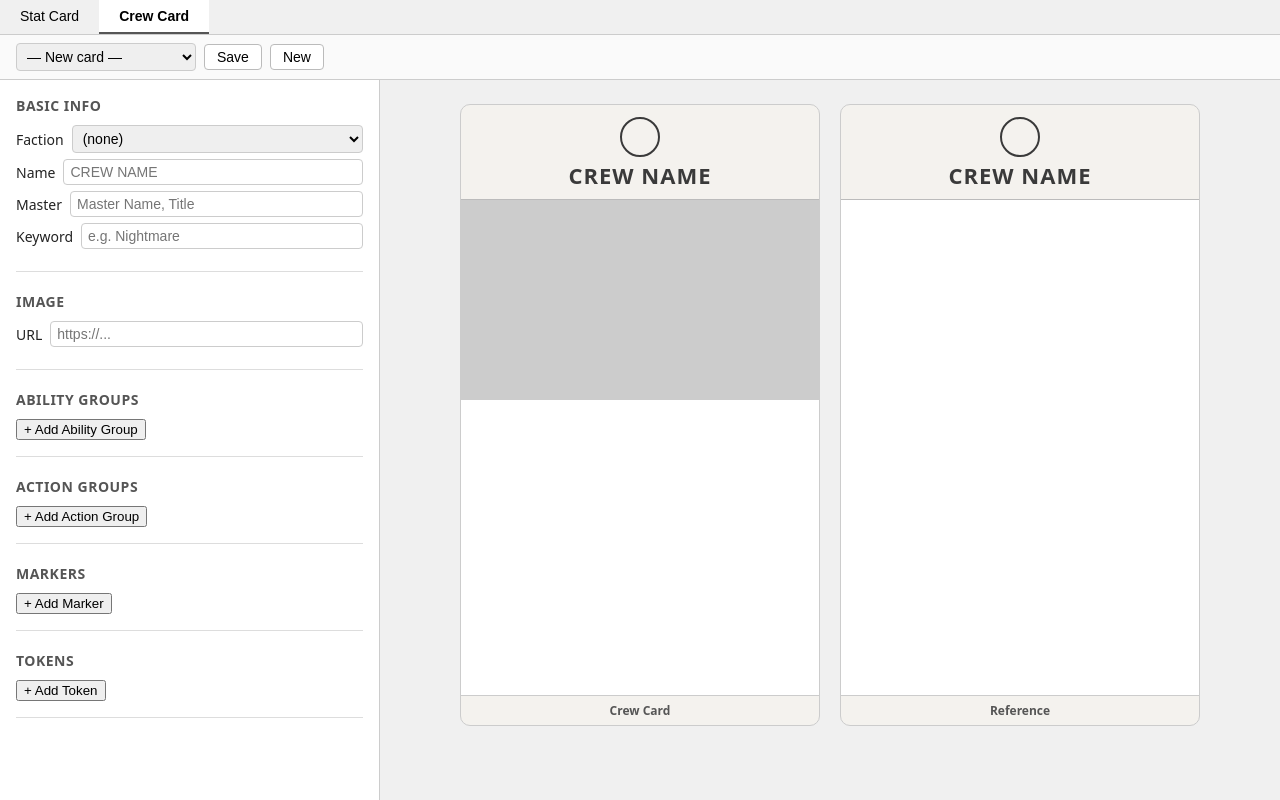
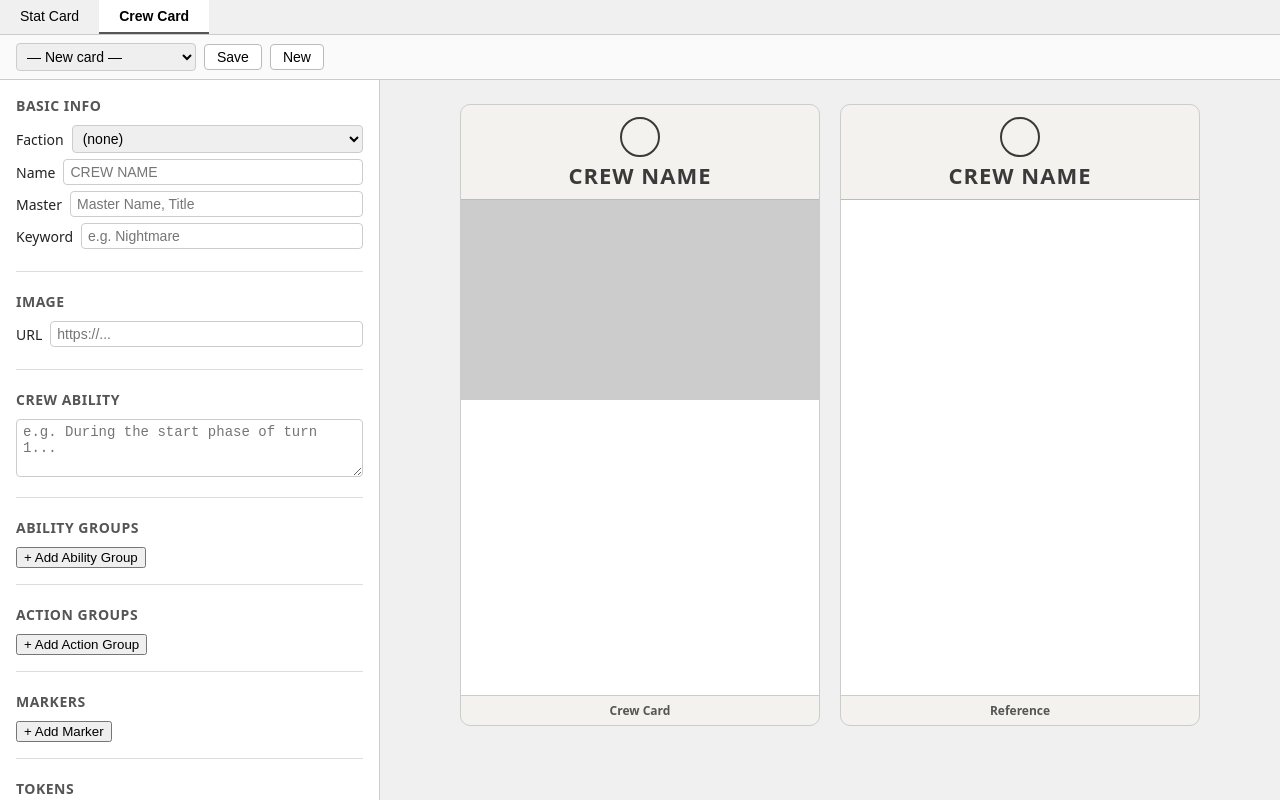
Before and after one commit to BlakeMSteel/malifaux-card-creator, a React (Vite) app: page / in a window 1280 px wide. Both pictures are taken after a click on the button "Crew Card". Built offline with nearby package versions, Linux system fonts and the light colour scheme.

Commit message:
non-peon rider and fix default tokens

```diff
--- a/src/App.tsx
+++ b/src/App.tsx
@@ -37,6 +37,7 @@ const defaultCrewCard: CrewCardData = {
   keyword: '',
   faction: '',
   imageUrl: '',
+  crewAbility: '',
   abilityGroups: [],
   actionGroups: [],
   markers: [],
--- a/src/CrewCard/Form/CrewCardForm.tsx
+++ b/src/CrewCard/Form/CrewCardForm.tsx
@@ -36,7 +36,7 @@ const TOKEN_PRESETS: Record<string, string> = {
   'Chi': "Before performing a duel, this model may remove this token to receive +1 to its duel total.",
   'Convert': "The Dmg stat of this model's attack actions is reduced by 1.",
   'Craven': "This model cannot declare the Interact action and is ignored for strategies and schemes. When this model ends its activation, remove this token.",
-  'Death': "When this model succeeds in an attack action that deals damage, it may remove this token. If it does so, the target must either discard a card, drain a soulstone, or be killed.",
+  'Death': "When this model succeeds in an attack action that deals damage, it may remove this token. If it does so, the target must either discard a card, drain a 💎, or be killed.",
   'Distracted': "When this model targets a friendly model, it must remove this token and suffer a - to that action's duel. Canceled by Focused.",
   'Drift': "When this model activates, it may remove this token to place into base contact with a friendly Tide marker within 5\".",
   'Entranced': "This model's actions that target a friendly model cannot be cheated. After this model resolves an action targeting a friendly model, remove this token.",
@@ -47,7 +47,7 @@ const TOKEN_PRESETS: Record<string, string> = {
   'Flicker': "During the end phase, kill this model. This token cannot be removed.",
   'Focused': "Before performing a duel, this model may remove this token to receive a + to the duel. Canceled by Distracted.",
   'Fragile Ego': "After another enemy model is chosen to activate, if this model has not activated this turn, the crew that applied this token may remove it to force this model to activate instead.",
-  'Fright': "This model considers its Unimpeded abilities blank. After a friendly model succeeds in a healing action targeting this model, it may choose to receive one additional raise; if it does, remove this token after resolving the action.",
+  'Fright': "This model considers its 🛡️ abilities blank. After a friendly model succeeds in a ✨ action targeting this model, it may choose to receive one additional raise; if it does, remove this token after resolving the action.",
   'Frozen Solid': "This model may not be moved by enemy effects. After either this model suffers damage or an enemy model targets this model with the Interact action, remove this token (this model may target itself with the Interact action).",
   'Glowy': "Attacks that target this model are unaffected by concealing terrain. During the end phase, remove this token.",
   'Glutted': "When this model ends its activation, it may remove this token to heal 1.",
@@ -65,13 +65,13 @@ const TOKEN_PRESETS: Record<string, string> = {
   'Interesting Parts': "This model is affected by the enemy crew card as if it were a unique model allied to the enemy leader, but it may not affect or use power bars. This model considers enemy non-Scheme, non-Strategy markers to be friendly.",
   'Life': "When this model suffers damage, it may remove this token. If it does so, it may not be reduced to below 1 health.",
   'New Blood': "This model gains the Family keyword.",
-  'Numb': "This model loses its Don't Turn Your Back ability (if any) and does not prevent friendly models from declaring the Interact action due to: being engaged with this model, this model being in base contact with a marker, or leaving this model's engagement range. During the end phase, remove this token.",
+  'Numb': "This model loses its Don't Turn Your Back ability (if any) and does not prevent friendly models from declaring the Interact action due to:\n■ Being engaged with this model.\n■ This model being in base contact with a marker.\n■ Leaving this model's engagement range. During the end phase, remove this token.",
   'Paranoia': "When this token is removed, the crew that applied it may move this model up to 4\" and then make a Scheme marker into base contact with it, after resolving the current action (if any). During the end phase, this model must either discard a card or remove this token.",
-  'Parasite': "When this model is killed, the crew that applied this token infuses a soulstone.",
+  'Parasite': "When this model is killed, the crew that applied this token infuses a 💎.",
   'Perforated': "After this model resolves the Walk or Charge action, deal 1 damage to it per inch it moved (to a maximum of 3). Other models may target this model with the Interact action to remove this token.",
   'Poison': "During the end phase deal 1 irreducible damage to this model.",
   'Promoted': "If this model is non-unique it receives +1 Skl when declaring attack actions.",
-  'Reload': "When a model in this model's LoS ends its activation, this model may remove this token to declare a ranged attack targeting that model. If it does so, no other models in this crew may use a Reload token until the next model activates.",
+  'Reload': "When a model in this model's LoS ends its activation, this model may remove this token to declare a 🔫 targeting that model. If it does so, no other models in this crew may use a Reload token until the next model activates.",
   'Replica': "After this model discards an upgrade, it may remove this token to attach the discarded upgrade.",
   'Shame': "This model cannot be targeted by the actions of other enemy models. When this model ends its activation, it may choose to deal 1 damage to itself to remove this token.",
   'Shielded': "When this model is dealt non-irreducible damage, it must remove this token to reduce that damage by 1. This token may reduce damage to 0.",
@@ -79,9 +79,9 @@ const TOKEN_PRESETS: Record<string, string> = {
   'Slow': "Reduce this model's action limit by 1 (to a minimum of 1). When this model ends its activation, remove this token. Canceled by Fast.",
   'Spiritual Chains': "When this model flips, cheats, or discards the black joker, it is dealt 2 damage and then this token is removed.",
   'Staggered': "This model suffers -2 Sp and cannot be moved by other enemy models. When this model ends its activation, remove this token. Canceled by Hastened.",
-  'Stunned': "This model cannot declare triggers and it counts all suit symbols on its card as blank. When this model ends its activation, remove this token.",
-  'Summon': "This model cannot declare the Interact action. This model does not infuse a soulstone for its crew when it is killed. This token cannot be removed.",
-  'Suppressed': "When this model declares a healing action, it must drain a soulstone or the action fails. After this model resolves a healing action, remove this token.",
+  'Stunned': "This model cannot declare triggers and it counts all ⚡ symbols on its card as blank. When this model ends its activation, remove this token.",
+  'Summon': "This model cannot declare the Interact action. This model does not infuse a 💎 for its crew when it is killed. This token cannot be removed.",
+  'Suppressed': "When this model declares a ✨ action, it must drain a 💎 or the action fails. After this model resolves a ✨ action, remove this token.",
   'Voyage': "When this model would be moved by an enemy effect, it may remove this token. If it does so, this model controls the move.",
 }
 
@@ -98,7 +98,7 @@ export default function CrewCardForm({ card, onChange }: Props) {
     update({ abilityGroups: card.abilityGroups.map(g => g.id === groupId ? { ...g, ...patch } : g) })
 
   const addAbilityGroup = () => {
-    const g: AbilityGroup = { id: crypto.randomUUID(), uniqueOnly: false, excludeSummonToken: false, abilities: [] }
+    const g: AbilityGroup = { id: crypto.randomUUID(), uniqueOnly: false, excludePeon: false, excludeSummonToken: false, abilities: [] }
     update({ abilityGroups: [...card.abilityGroups, g] })
   }
 
@@ -126,7 +126,7 @@ export default function CrewCardForm({ card, onChange }: Props) {
     update({ actionGroups: card.actionGroups.map(g => g.id === groupId ? { ...g, ...patch } : g) })
 
   const addActionGroup = () => {
-    const g: ActionGroup = { id: crypto.randomUUID(), uniqueOnly: false, excludeSummonToken: false, actions: [] }
+    const g: ActionGroup = { id: crypto.randomUUID(), uniqueOnly: false, excludePeon: false, excludeSummonToken: false, actions: [] }
     update({ actionGroups: [...card.actionGroups, g] })
   }
 
@@ -249,6 +249,16 @@ export default function CrewCardForm({ card, onChange }: Props) {
       </section>
 
       <section>
+        <h3>Crew Ability</h3>
+        <textarea
+          value={card.crewAbility}
+          onChange={e => update({ crewAbility: e.target.value })}
+          placeholder="e.g. During the start phase of turn 1..."
+          rows={3}
+        />
+      </section>
+
+      <section>
         <h3>Ability Groups</h3>
         {card.abilityGroups.map((group, gi) => (
           <div key={group.id} className="action-entry">
@@ -260,6 +270,11 @@ export default function CrewCardForm({ card, onChange }: Props) {
               <input type="checkbox" checked={group.uniqueOnly}
                 onChange={e => updateAbilityGroup(group.id, { uniqueOnly: e.target.checked })} />
               Unique models only
+            </label>
+            <label className="inline">
+              <input type="checkbox" checked={group.excludePeon}
+                onChange={e => updateAbilityGroup(group.id, { excludePeon: e.target.checked })} />
+              Non-Peon only
             </label>
             <label className="inline">
               <input type="checkbox" checked={group.excludeSummonToken}
@@ -296,6 +311,11 @@ export default function CrewCardForm({ card, onChange }: Props) {
               <input type="checkbox" checked={group.uniqueOnly}
                 onChange={e => updateActionGroup(group.id, { uniqueOnly: e.target.checked })} />
               Unique models only
+            </label>
+            <label className="inline">
+              <input type="checkbox" checked={group.excludePeon}
+                onChange={e => updateActionGroup(group.id, { excludePeon: e.target.checked })} />
+              Non-Peon only
             </label>
             <label className="inline">
               <input type="checkbox" checked={group.excludeSummonToken}
--- a/src/CrewCard/Front/CrewCardFront.tsx
+++ b/src/CrewCard/Front/CrewCardFront.tsx
@@ -6,20 +6,21 @@ import { ActionSection } from '../../SharedComponents/ActionSection'
 import '../CrewCard.css'
 import './CrewCardFront.css'
 
-function buildPreamble(keyword: string, uniqueOnly: boolean, excludeSummon: boolean, type: 'ability' | 'action', count: number): string {
+function buildPreamble(keyword: string, uniqueOnly: boolean, excludePeon: boolean, excludeSummon: boolean, type: 'ability' | 'action', count: number): string {
   const unique = uniqueOnly ? 'unique ' : ''
+  const peon = excludePeon ? 'non-Peon ' : ''
   const summon = excludeSummon ? ' without a Summon token' : ''
   const noun = type === 'ability'
     ? (count === 1 ? 'ability' : 'abilities')
     : (count === 1 ? 'action' : 'actions')
-  return `Friendly ${unique}${keyword} models${summon} gain the following ${noun}:`
+  return `Friendly ${unique}${peon}${keyword} models${summon} gain the following ${noun}:`
 }
 
 function AbilityGroupBlock({ group, keyword }: { group: AbilityGroup; keyword: string; color: string }) {
   if (group.abilities.length === 0) return null
   return (
     <div className="cc-feature-group">
-      <p className="cc-preamble">{buildPreamble(keyword, group.uniqueOnly, group.excludeSummonToken, 'ability', group.abilities.length)}</p>
+      <p className="cc-preamble">{buildPreamble(keyword, group.uniqueOnly, group.excludePeon, group.excludeSummonToken, 'ability', group.abilities.length)}</p>
       {group.abilities.map(ab => <AbilityRow key={ab.id} ability={ab} />)}
     </div>
   )
@@ -29,7 +30,7 @@ function ActionGroupBlock({ group, keyword, color }: { group: ActionGroup; keywo
   if (group.actions.length === 0) return null
   return (
     <div className="cc-feature-group">
-      <p className="cc-preamble">{buildPreamble(keyword, group.uniqueOnly, group.excludeSummonToken, 'action', group.actions.length)}</p>
+      <p className="cc-preamble">{buildPreamble(keyword, group.uniqueOnly, group.excludePeon, group.excludeSummonToken, 'action', group.actions.length)}</p>
       <ActionSection actions={group.actions} color={color} />
     </div>
   )
@@ -47,6 +48,7 @@ export default function CrewCardFront({ card }: { card: CrewCardData }) {
       </div>
 
       <div className="cc-features">
+        {card.crewAbility && <p className="cc-crew-ability">{card.crewAbility}</p>}
         {card.abilityGroups.map(g => (
           <AbilityGroupBlock key={g.id} group={g} keyword={card.keyword} color={faction.color} />
         ))}
--- a/src/types.ts
+++ b/src/types.ts
@@ -36,6 +36,7 @@ export interface Action {
 export interface AbilityGroup {
   id: string
   uniqueOnly: boolean
+  excludePeon: boolean
   excludeSummonToken: boolean
   abilities: Ability[]
 }
@@ -43,6 +44,7 @@ export interface AbilityGroup {
 export interface ActionGroup {
   id: string
   uniqueOnly: boolean
+  excludePeon: boolean
   excludeSummonToken: boolean
   actions: Action[]
 }
@@ -72,6 +74,7 @@ export interface CrewCardData {
   keyword: string
   faction: string
   imageUrl: string
+  crewAbility: string
   abilityGroups: AbilityGroup[]
   actionGroups: ActionGroup[]
   markers: Marker[]
```
Also changed, not shown: src/CrewCard/Front/CrewCardFront.css (+7 -0 lines).
